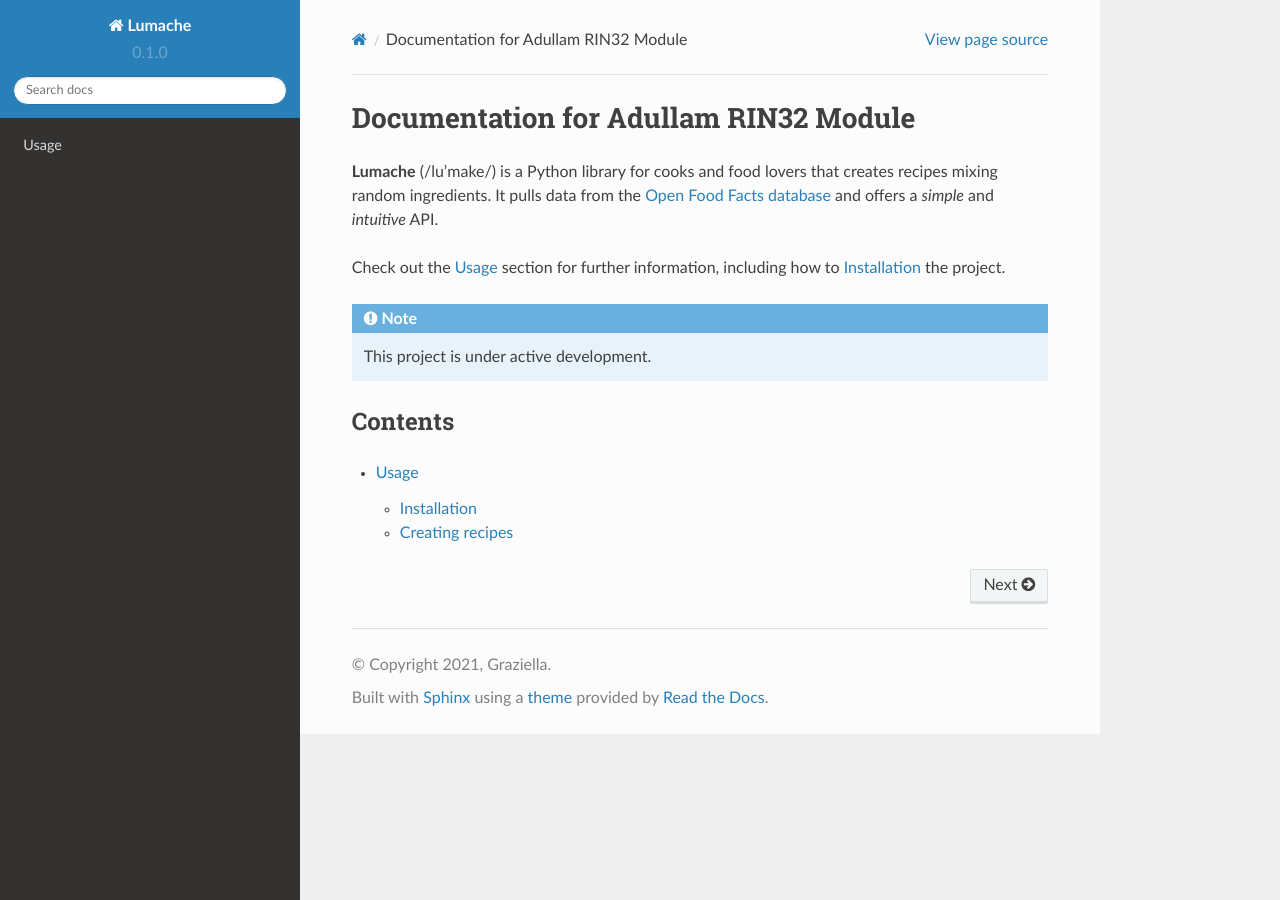
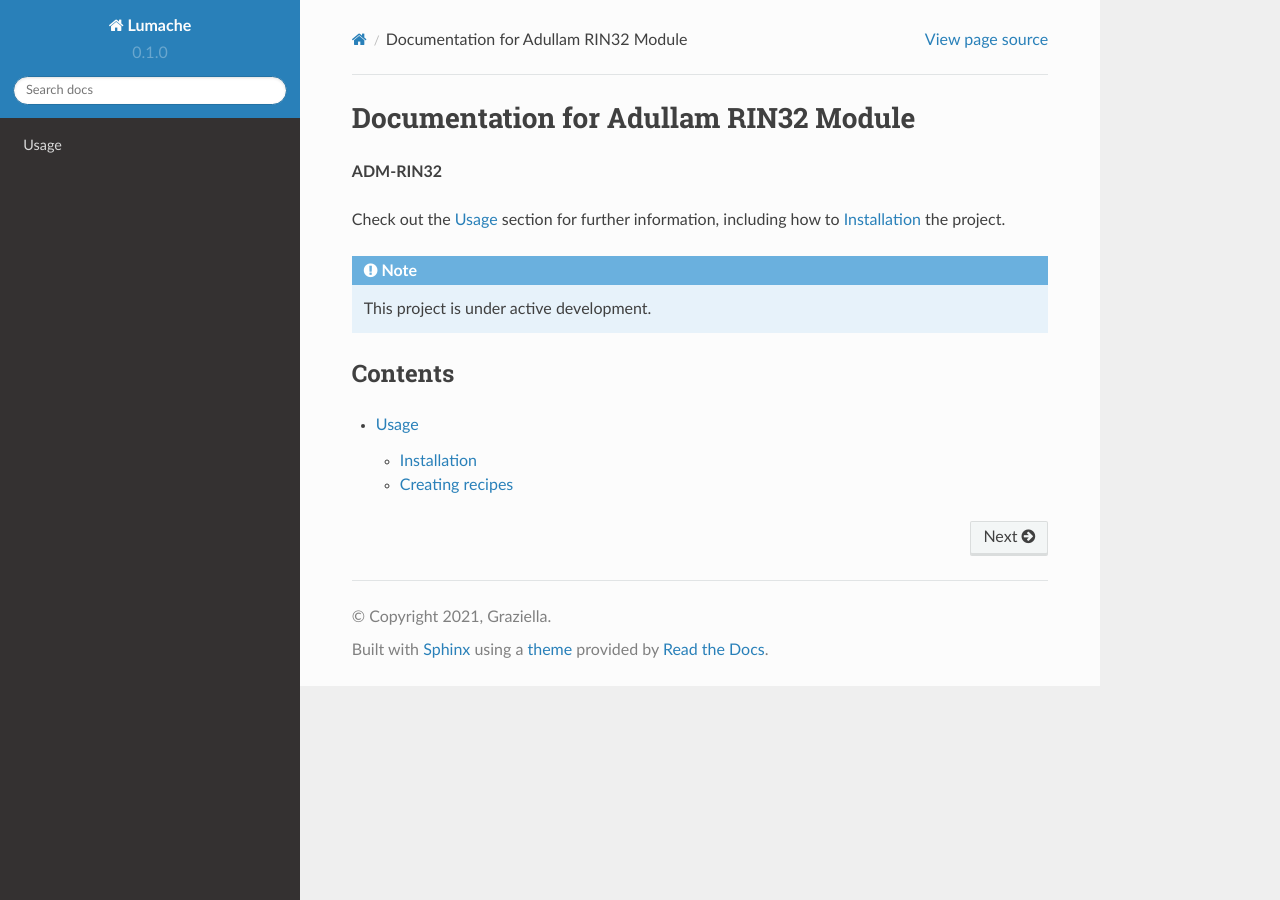
Before and after one commit to KeuntekLee/ADM_RIN32_Docs, a Sphinx documentation site: the page built from docs/source/index.rst, in a window 1280 px wide. Built offline with Sphinx 7.4.7 and the Read the Docs theme 2.0.0, drawn with Linux system fonts in a browser that asks for light colours.

Commit message:
Update index.rst

```diff
--- a/docs/source/index.rst
+++ b/docs/source/index.rst
@@ -1,10 +1,7 @@
 Documentation for Adullam RIN32 Module
 ===================================
 
-**Lumache** (/lu'make/) is a Python library for cooks and food lovers
-that creates recipes mixing random ingredients.
-It pulls data from the `Open Food Facts database <https://world.openfoodfacts.org/>`_
-and offers a *simple* and *intuitive* API.
+**ADM-RIN32**
 
 Check out the :doc:`usage` section for further information, including
 how to :ref:`installation` the project.
```
